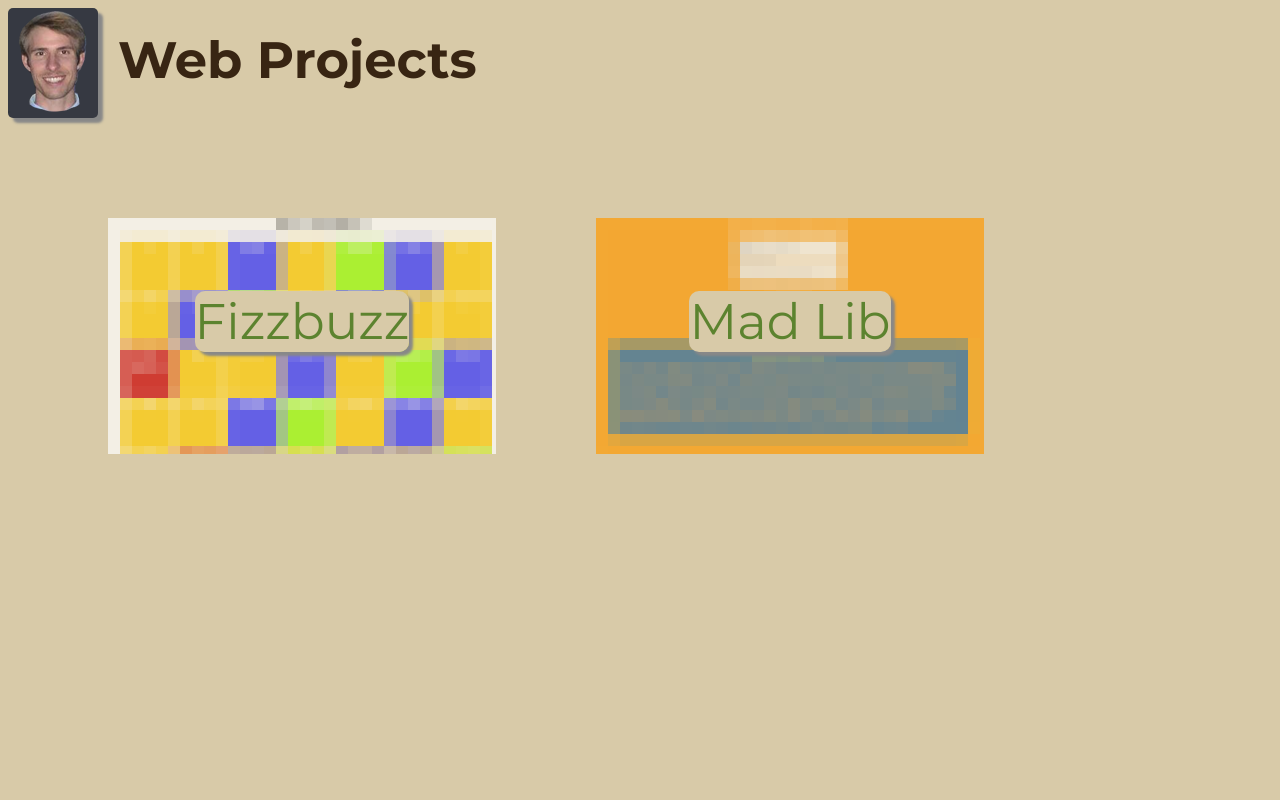
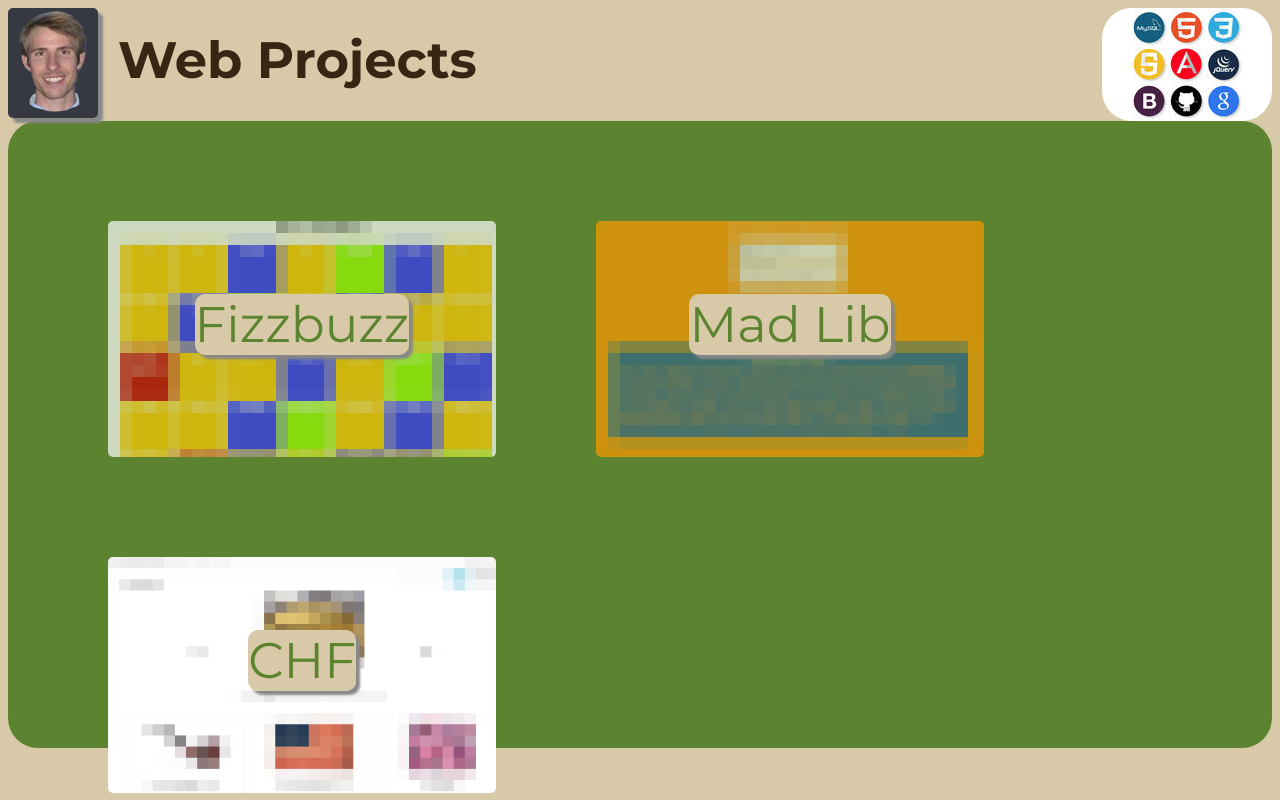
Before and after one commit to kblestarge/portfolio, a PHP site: page /webprojects.html in a window 1280 px wide. Run offline with PHP 8.4, Linux system fonts and the light colour scheme; some libraries are stand-ins or nearby versions.

Commit message:
a little style

```diff
--- a/index.html
+++ b/index.html
@@ -16,7 +16,7 @@
 		<div id="proj-menu">
 			<ul>
 			    <li><a href="webprojects.html">Web</a></li>
-			    <li><a href="#">Video</a></li>
+			    <li><a href="video.html">Video</a></li>
 			    <li><a href="#">Photo</a></li>
 			    <li><a href="#">Art</a></li>
 			</ul>
@@ -27,7 +27,7 @@
 			    <li><a href="https://twitter.com/kblestarge">Twitter</a></li>
 			    <li><a href="https://www.linkedin.com/in/kevinlestarge">LinkedIn</a></li>
 			    <li><a href="https://plus.google.com/+KevinLeStarge/posts">Google+</a></li>
-			    <li><a href="#">Blog</a></li>
+			    <li><a href="http://kevinlestarge.info/blog/">Blog</a></li>
 			</ul>
 		</div>
 	</div>
--- a/portfolio.js
+++ b/portfolio.js
@@ -3,7 +3,7 @@ var main = function() {
 
 	console.log("Hello world");
 
-	$('.kbtn').click(function() {
+	$('.kbtn, #home h1').click(function() {
             $('#home h1').toggleClass("appear slide");
             $('#home .main-btn').toggleClass("appear");
 
@@ -12,7 +12,21 @@ var main = function() {
             $('#projects').removeClass("main-btnPressed");
             $('#socialM').removeClass("main-btnPressed");
 
-            $(this).toggleClass("kbtnPressed");
+            $(".kbtn").toggleClass("kbtnPressed");
+    });
+
+    $( 'body' ).click( function ( e ) {
+            if ( this === e.target ) {
+                $('#home h1').toggleClass("appear slide");
+                $('#home .main-btn').toggleClass("appear");
+
+                $('#proj-menu').removeClass("appear fade");
+                $('#soc-menu').removeClass("appear fade");
+                $('#projects').removeClass("main-btnPressed");
+                $('#socialM').removeClass("main-btnPressed");
+
+                $(".kbtn").toggleClass("kbtnPressed");
+            }
     });
 
 	$('#home #projects').click(function() {
@@ -42,6 +56,12 @@ var main = function() {
     		function() {
     		$('#fizzbuzz span').text('Fizzbuzz');
 	});
+
+    $('#chf').hover(function() {
+            $('#chf span').text('');},
+            function() {
+            $('#chf span').text('CHF');
+    });
 }
 
 $(document).ready(main);
--- a/styles.css
+++ b/styles.css
@@ -26,6 +26,7 @@ h1{
 	margin-top: 20px;
 	margin-left: 20px;
 	float: left;
+	margin-bottom: 30;
 }
 
 .hidden{
@@ -171,6 +172,10 @@ ul > li{
 
 .projects{
 	clear: both;
+	background-color: rgb(92, 131, 47);;
+	height: 80%;
+	margin-top: 244px;
+	border-radius: 30px;
 }
 
 .project{
@@ -185,6 +190,7 @@ ul > li{
 	padding-top: 73px;
 	background-repeat: no-repeat;
 	color: #5C832F;
+	border-radius: 5px;
 }
 
 .box-behind{
@@ -206,3 +212,30 @@ ul > li{
 #fizzbuzz:hover{
 	background-image: url("img/fizzbuzz.png");
 }
+
+#chf{
+	background-image: url("img/chfPixelated.png");
+	background-size: cover;
+}
+#chf:hover{
+	background-image: url("img/chf.png");
+}
+
+.fsPic{
+	float: right;
+	border-radius: 30px;
+}
+
+.youtube{
+	margin-top: 100px;
+	margin-left: 100px;
+	width: 560px;
+	height: 315px;
+}
+
+.vimeo{
+	margin-top: 100px;
+	margin-left: 100px;
+	width: 500px;
+	height: 281px;
+}
--- a/webprojects.html
+++ b/webprojects.html
@@ -9,11 +9,14 @@
 	<div class="main">
 		<a href="index.html" class="kbtn-home"></a>
 		<h1>Web Projects</h1>
+		<img class="fsPic" src="img/fullStack.jpg"></img>
 
 		<div class="projects">
 
 			<a href="http://worldtechacademystudents.com/klestarge/fizzbuzz/" id="fizzbuzz" class="project"><span class="box-behind">Fizzbuzz</span></a>
 			<a href="http://worldtechacademystudents.com/klestarge/madlib/" id="madlib" class="project"><span class="box-behind">Mad Lib</span></a>
+
+			<a href="http://chf2015.com/" id="chf" class="project"><span class="box-behind">CHF</span></a>
 
 		</div>
 
```
Also changed, not shown: video.html (added, +32 -0 lines), img/chf.png (added), img/chfPixelated.png (added), img/fullStack.jpg (added).
